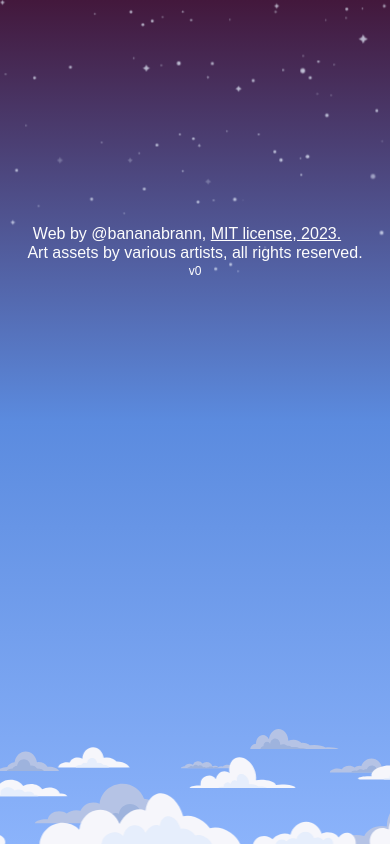
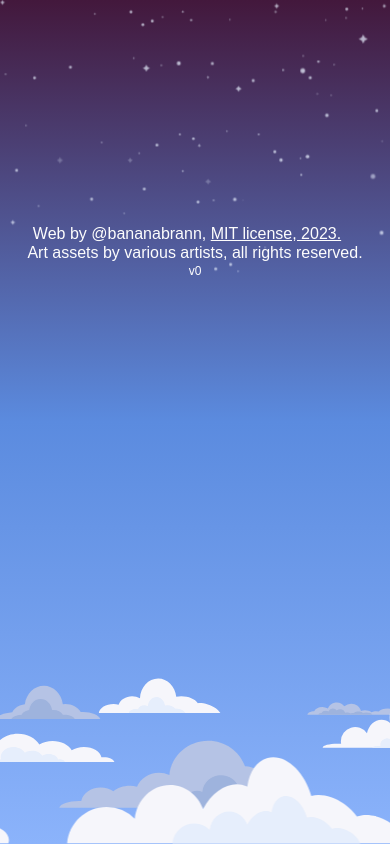
Before and after one commit to bananabrann/brannan.cloud, a SvelteKit app: page / in a window 390 px wide. Built offline with nearby package versions, Linux system fonts and the light colour scheme; some icons are missing; a web font is replaced by a local one.

Commit message:
Fix clouds being broken on mobile (#26)
* Remove height on cloud-rows

* Prettier enforce

```diff
--- a/package.json
+++ b/package.json
@@ -1,6 +1,6 @@
 {
   "name": "brannan.cloud",
-  "version": "2.5.0",
+  "version": "2.5.1",
   "private": true,
   "scripts": {
     "dev": "vite dev",
--- a/src/routes/+layout.svelte
+++ b/src/routes/+layout.svelte
@@ -79,7 +79,9 @@
       position: fixed;
       bottom: 0;
       width: 400%;
-      height: 80vh;
+      @media screen and (orientation: portrait) {
+        width: 680%;
+      }
     }
     .cloud {
       width: 100%;
```
Also changed, not shown: 2 other files (tests, documents, lock files or other folders).
